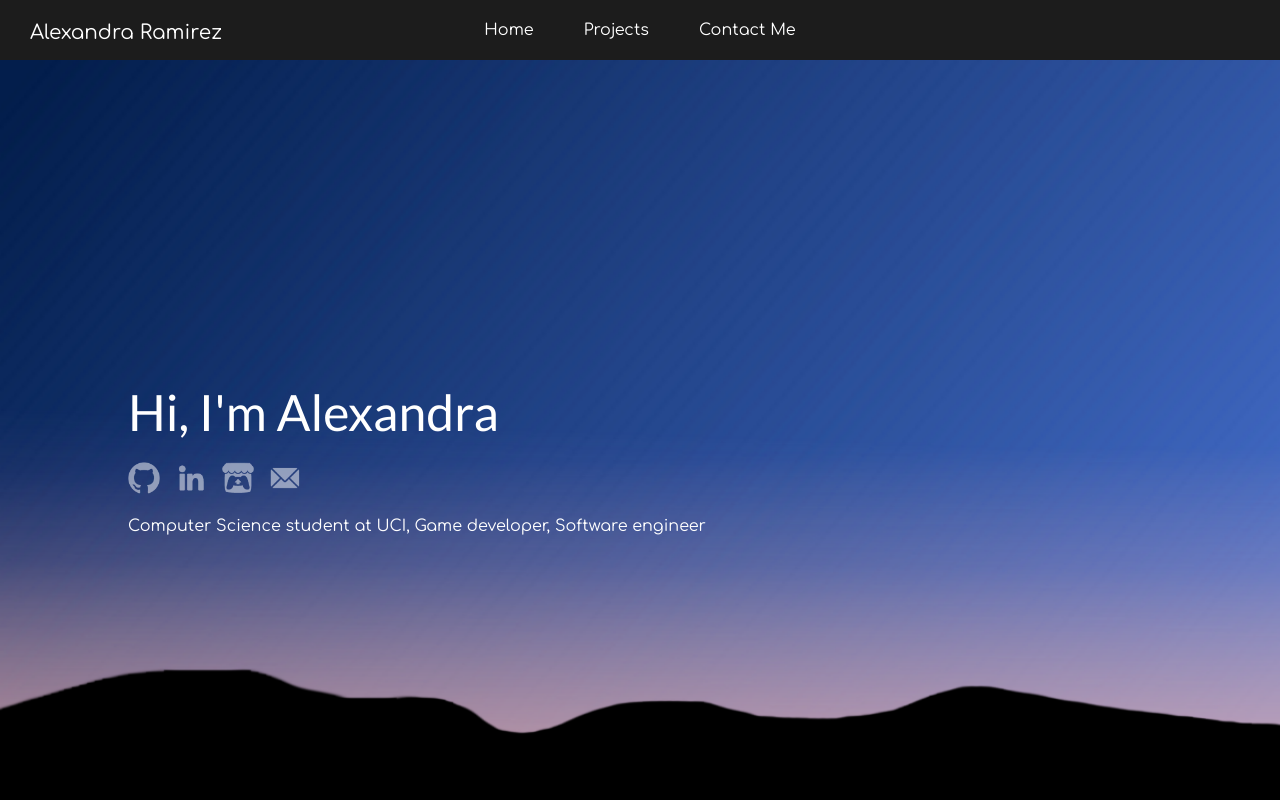
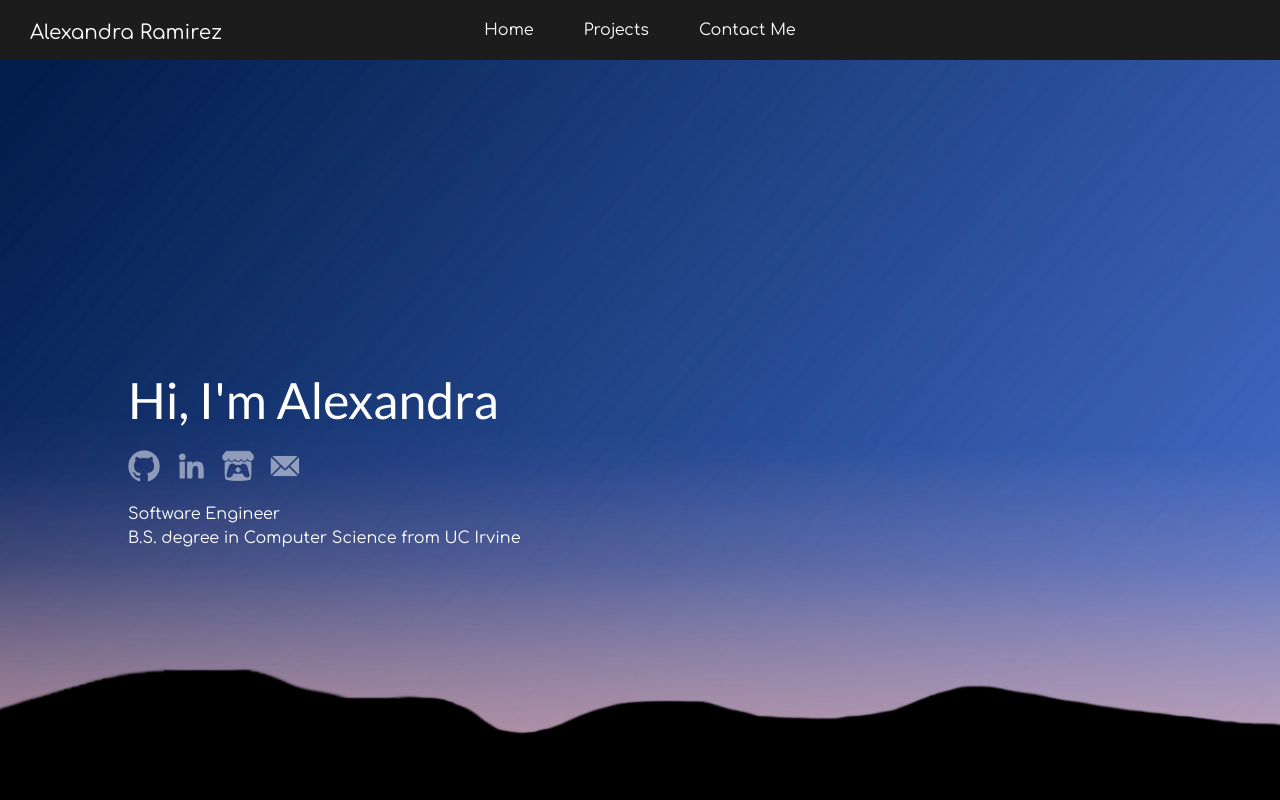
Before and after one commit to AlexaRamz/AlexaRamz.github.io, a React (Vite) app: page / in a window 1280 px wide. Shown: the top 800 px of the page. Built offline with nearby package versions, Linux system fonts and the light colour scheme; the HTML template or start-up script is replaced by a standard one.

Commit message:
Updated header description

```diff
--- a/src/components/Header.jsx
+++ b/src/components/Header.jsx
@@ -18,7 +18,9 @@ function Header() {
 			  <img src="src/assets/Icons/EmailIcon.png" alt="An email icon"/>
 			</a>
 		  </div>
-		  Computer Science student at UCI, Game developer, Software engineer
+		  Software Engineer
+		  <br/>
+		  B.S. degree in Computer Science from UC Irvine
 		</div>
 	  </header>
 	)
```
